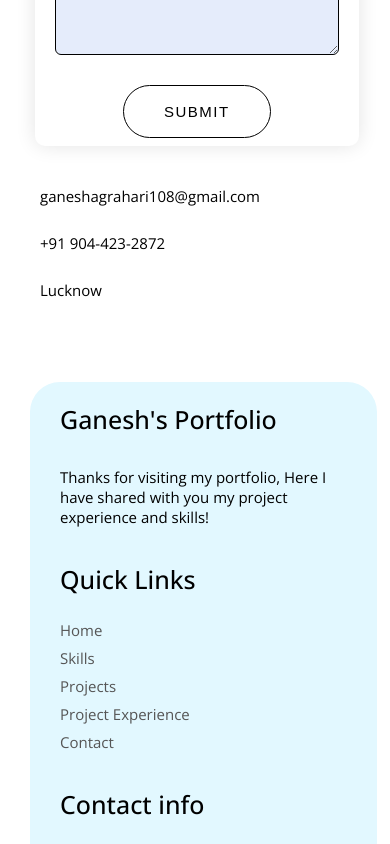
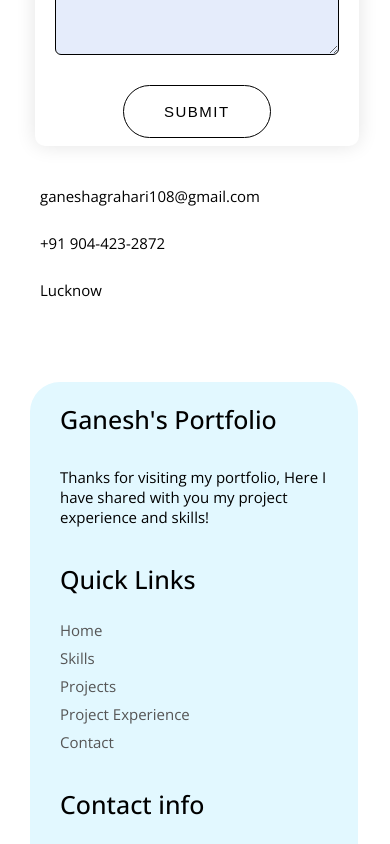
Before and after one commit to ganeshagrahari/ganesh-site-deploy, a Next.js app: page / in a window 390 px wide. Shown: the part 8126-8970 px from the top of the page. Built offline with nearby package versions, Linux system fonts and the light colour scheme; some icons are missing.

Commit message:
Adjust My footer container for mobile view

```diff
--- a/app/globals.css
+++ b/app/globals.css
@@ -823,7 +823,7 @@ footer .container {
 		padding: 25px 30px;
 		display: flex;
 		flex-direction: column;
-		width: 89vw;
+		width: 84vw;
 	  }
 
 	  footer .container .copyright {
```
